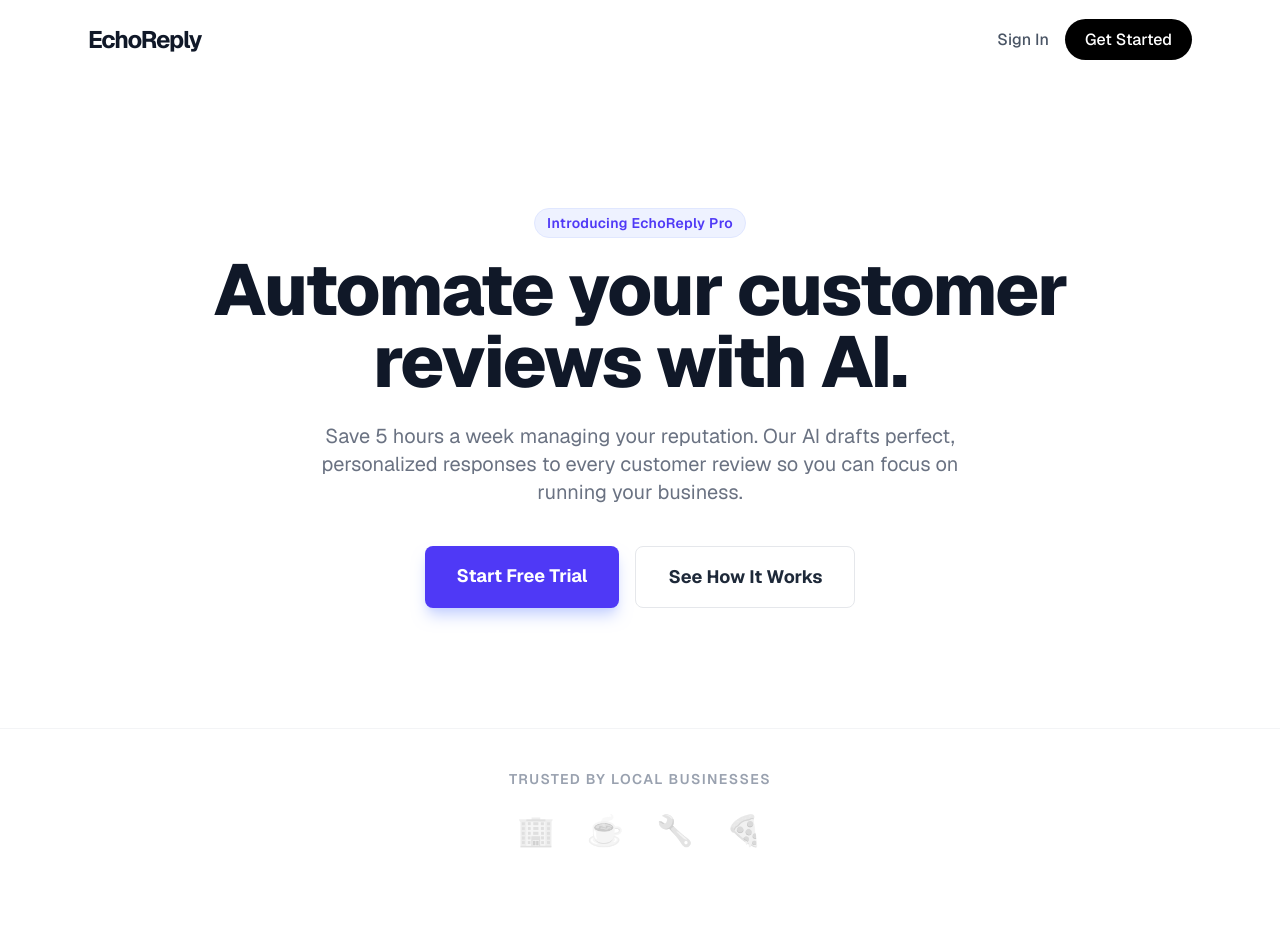
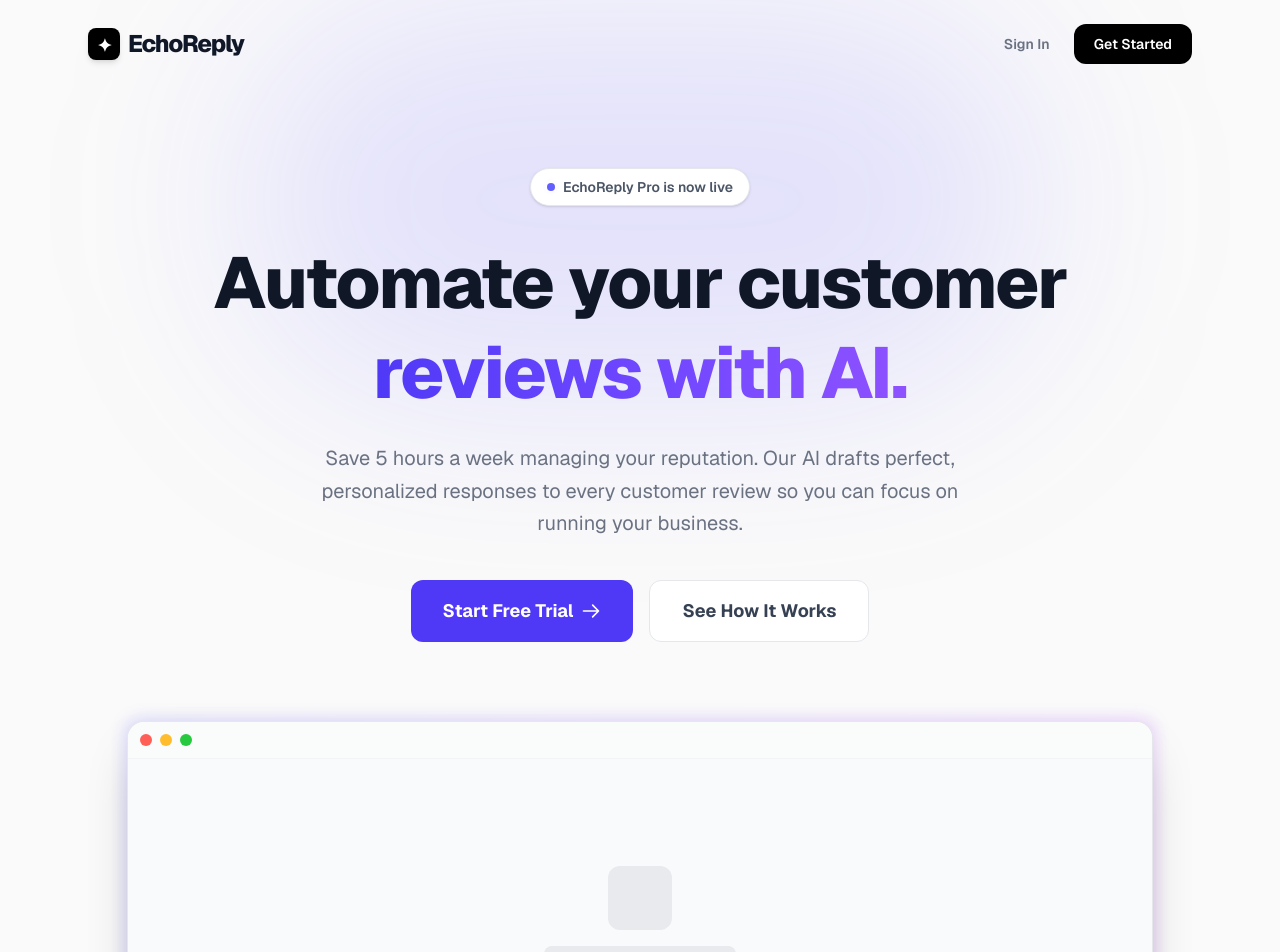
Before and after one commit to mactedchronister-beep/Micro-Saas-App, a Next.js app: page / in a window 1280 px wide. Shown: the top 952 px of the page. Before the commit the page ends 889 px from the top, so only its background shows below. Built offline with nearby package versions, Linux system fonts and the light colour scheme.

Commit message:
new landing page

```diff
--- a/app/page.tsx
+++ b/app/page.tsx
@@ -2,54 +2,91 @@ import Link from 'next/link';
 
 export default function LandingPage() {
   return (
-    <div className="min-h-screen bg-white font-sans text-gray-900">
+    <div className="min-h-screen bg-[#fafafa] font-sans text-gray-900 relative overflow-hidden">
+      {/* Subtle Background Glow */}
+      <div className="absolute top-0 left-1/2 -translate-x-1/2 w-[800px] h-[400px] bg-indigo-500/15 blur-[100px] rounded-full pointer-events-none"></div>
+
+      <div className="relative z-10">
         {/* Navbar */}
         <nav className="flex justify-between items-center p-6 max-w-6xl mx-auto">
-        <div className="text-2xl font-bold tracking-tighter">EchoReply</div>
-        <div className="space-x-4">
-          <Link href="/dashboard" className="text-gray-600 hover:text-black font-medium transition-colors">
+          <div className="text-2xl font-extrabold tracking-tighter flex items-center gap-2 cursor-default">
+            {/* New Logo Icon */}
+            <div className="w-8 h-8 bg-black rounded-lg flex items-center justify-center shadow-md">
+              <span className="text-white text-lg leading-none pt-1">✦</span>
+            </div>
+            EchoReply
+          </div>
+          <div className="space-x-6 flex items-center">
+            <Link href="/dashboard" className="text-sm font-semibold text-gray-500 hover:text-gray-900 transition-colors">
               Sign In
             </Link>
-          <Link href="/dashboard" className="px-5 py-2.5 bg-black text-white rounded-full font-medium hover:bg-gray-800 transition-colors">
+            <Link href="/dashboard" className="group text-sm px-5 py-2.5 bg-black text-white rounded-xl font-semibold hover:bg-gray-800 hover:shadow-lg hover:shadow-gray-400/50 hover:-translate-y-0.5 active:scale-95 transition-all duration-200">
               Get Started
             </Link>
           </div>
         </nav>
 
         {/* Hero Section */}
-      <main className="flex flex-col items-center justify-center text-center px-4 pt-32 pb-20">
-        <div className="inline-block mb-4 px-3 py-1 rounded-full bg-indigo-50 border border-indigo-100 text-indigo-600 text-sm font-semibold tracking-wide">
-          Introducing EchoReply Pro
+        <main className="flex flex-col items-center justify-center text-center px-4 pt-20 pb-20">
+
+          {/* Modern SaaS "Pill" Badge */}
+          <div className="inline-flex items-center gap-2 mb-8 px-4 py-2 rounded-full bg-white border border-gray-200 shadow-sm text-sm font-semibold text-gray-600 cursor-default">
+            <span className="flex h-2 w-2 relative">
+              <span className="animate-ping absolute inline-flex h-full w-full rounded-full bg-indigo-400 opacity-75"></span>
+              <span className="relative inline-flex rounded-full h-2 w-2 bg-indigo-500"></span>
+            </span>
+            EchoReply Pro is now live
           </div>
 
-        <h1 className="text-5xl md:text-7xl font-extrabold tracking-tight max-w-4xl mb-6">
-          Automate your customer reviews with AI.
+          {/* Gradient Headline */}
+          <h1 className="text-5xl md:text-7xl font-extrabold tracking-tight max-w-4xl mb-6 leading-tight">
+            Automate your customer <br className="hidden md:block"/>
+            <span className="text-transparent bg-clip-text bg-gradient-to-r from-indigo-600 to-violet-500">reviews with AI.</span>
           </h1>
 
-        <p className="text-xl text-gray-500 max-w-2xl mb-10">
+          <p className="text-xl text-gray-500 max-w-2xl mb-10 leading-relaxed">
             Save 5 hours a week managing your reputation. Our AI drafts perfect, personalized responses to every customer review so you can focus on running your business.
           </p>
 
-        <div className="flex gap-4">
-          <Link href="/dashboard" className="px-8 py-4 bg-indigo-600 text-white rounded-lg font-bold text-lg hover:bg-indigo-700 transition-colors shadow-lg shadow-indigo-200">
+          {/* Addictive Buttons */}
+          <div className="flex flex-col sm:flex-row gap-4 w-full sm:w-auto">
+            <Link href="/dashboard" className="group relative inline-flex items-center justify-center px-8 py-4 bg-indigo-600 text-white rounded-xl font-bold text-lg transition-all duration-200 hover:bg-indigo-500 hover:shadow-xl hover:shadow-indigo-500/30 hover:-translate-y-1 active:scale-95 overflow-hidden">
+              <span className="relative z-10 flex items-center gap-2">
                 Start Free Trial
+                {/* Arrow icon that animates on hover */}
+                <svg className="w-5 h-5 group-hover:translate-x-1 transition-transform duration-200" fill="none" viewBox="0 0 24 24" stroke="currentColor">
+                  <path strokeLinecap="round" strokeLinejoin="round" strokeWidth={2} d="M14 5l7 7m0 0l-7 7m7-7H3" />
+                </svg>
+              </span>
             </Link>
-          <a href="#features" className="px-8 py-4 bg-white border border-gray-200 text-gray-800 rounded-lg font-bold text-lg hover:bg-gray-50 transition-colors">
+
+            <a href="#features" className="inline-flex items-center justify-center px-8 py-4 bg-white border border-gray-200 text-gray-700 rounded-xl font-bold text-lg hover:bg-gray-50 hover:border-gray-300 hover:shadow-sm hover:-translate-y-1 active:scale-95 transition-all duration-200">
               See How It Works
             </a>
           </div>
+
+          {/* Interactive Dashboard Mockup */}
+          <div className="mt-20 w-full max-w-5xl relative group">
+            {/* Glowing drop shadow that intensifies on hover */}
+            <div className="absolute -inset-1 bg-gradient-to-r from-indigo-500 to-purple-500 rounded-2xl blur opacity-20 group-hover:opacity-40 transition duration-1000 group-hover:duration-200"></div>
+
+            <div className="relative bg-white ring-1 ring-gray-200 rounded-2xl shadow-2xl h-64 md:h-[400px] flex flex-col overflow-hidden">
+              {/* Fake Window Header */}
+              <div className="w-full border-b border-gray-100 bg-gray-50/80 p-3 flex items-center gap-2 rounded-t-xl">
+                 <div className="w-3 h-3 rounded-full bg-[#ff5f56]"></div>
+                 <div className="w-3 h-3 rounded-full bg-[#ffbd2e]"></div>
+                 <div className="w-3 h-3 rounded-full bg-[#27c93f]"></div>
+              </div>
+              {/* Placeholder UI */}
+              <div className="flex-1 bg-gray-50 flex items-center justify-center flex-col gap-4">
+                <div className="w-16 h-16 bg-gray-200 rounded-xl animate-pulse"></div>
+                <div className="w-48 h-4 bg-gray-200 rounded-full animate-pulse"></div>
+                <p className="text-gray-400 font-medium text-sm mt-4 uppercase tracking-widest">Dashboard Interface Preview</p>
+              </div>
+            </div>
+          </div>
+
         </main>
-
-      {/* Social Proof */}
-      <div className="border-t border-gray-100 py-10 mt-10">
-        <p className="text-center text-sm font-semibold text-gray-400 uppercase tracking-widest mb-6">Trusted by local businesses</p>
-        <div className="flex justify-center gap-8 text-3xl opacity-30 grayscale">
-          {/* Placeholder for future logos */}
-          <span>🏢</span>
-          <span>☕</span>
-          <span>🔧</span>
-          <span>🍕</span>
-        </div>
       </div>
     </div>
   );
```
Lines whose indentation alone changed are shown as unchanged.
